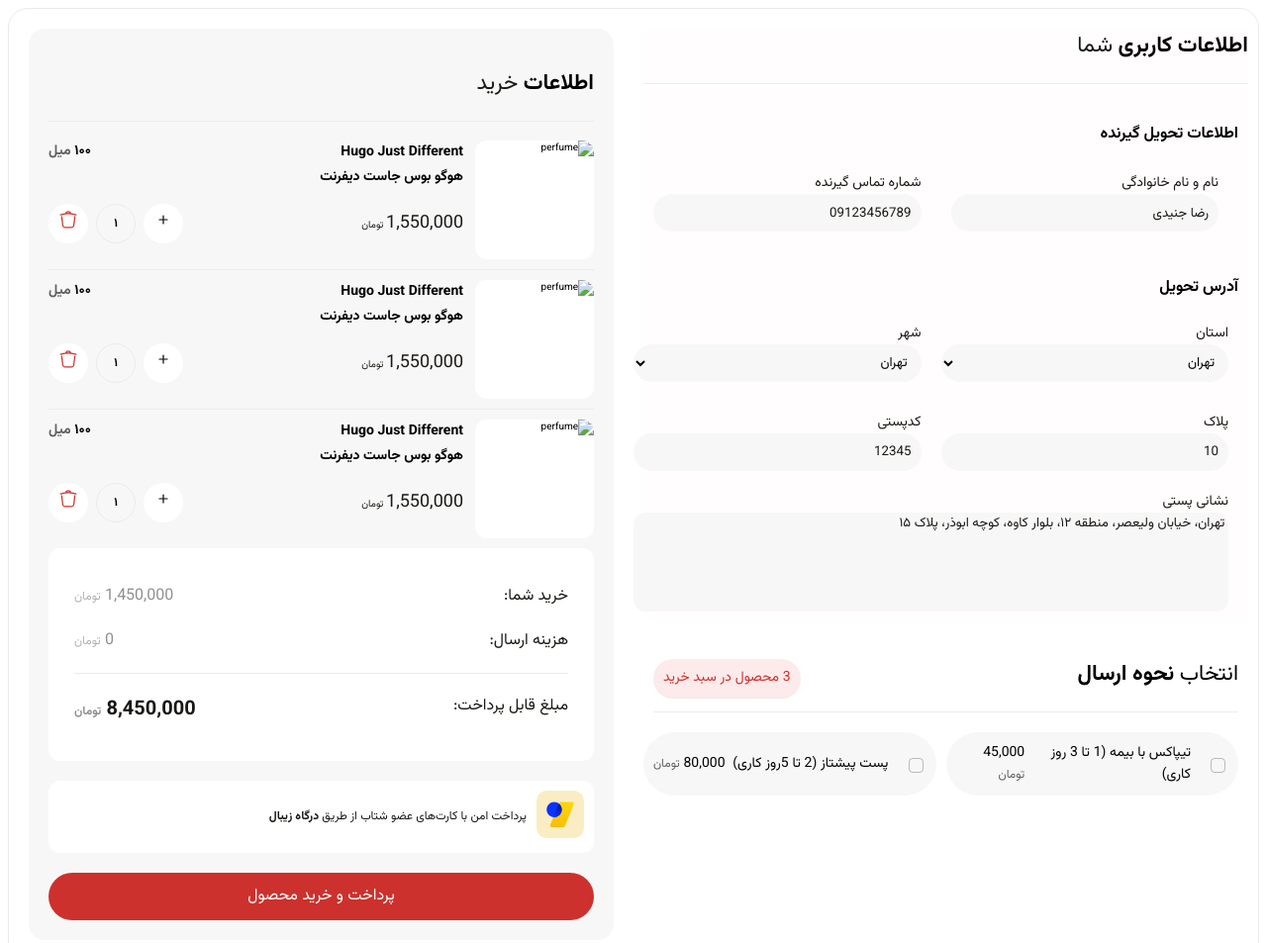
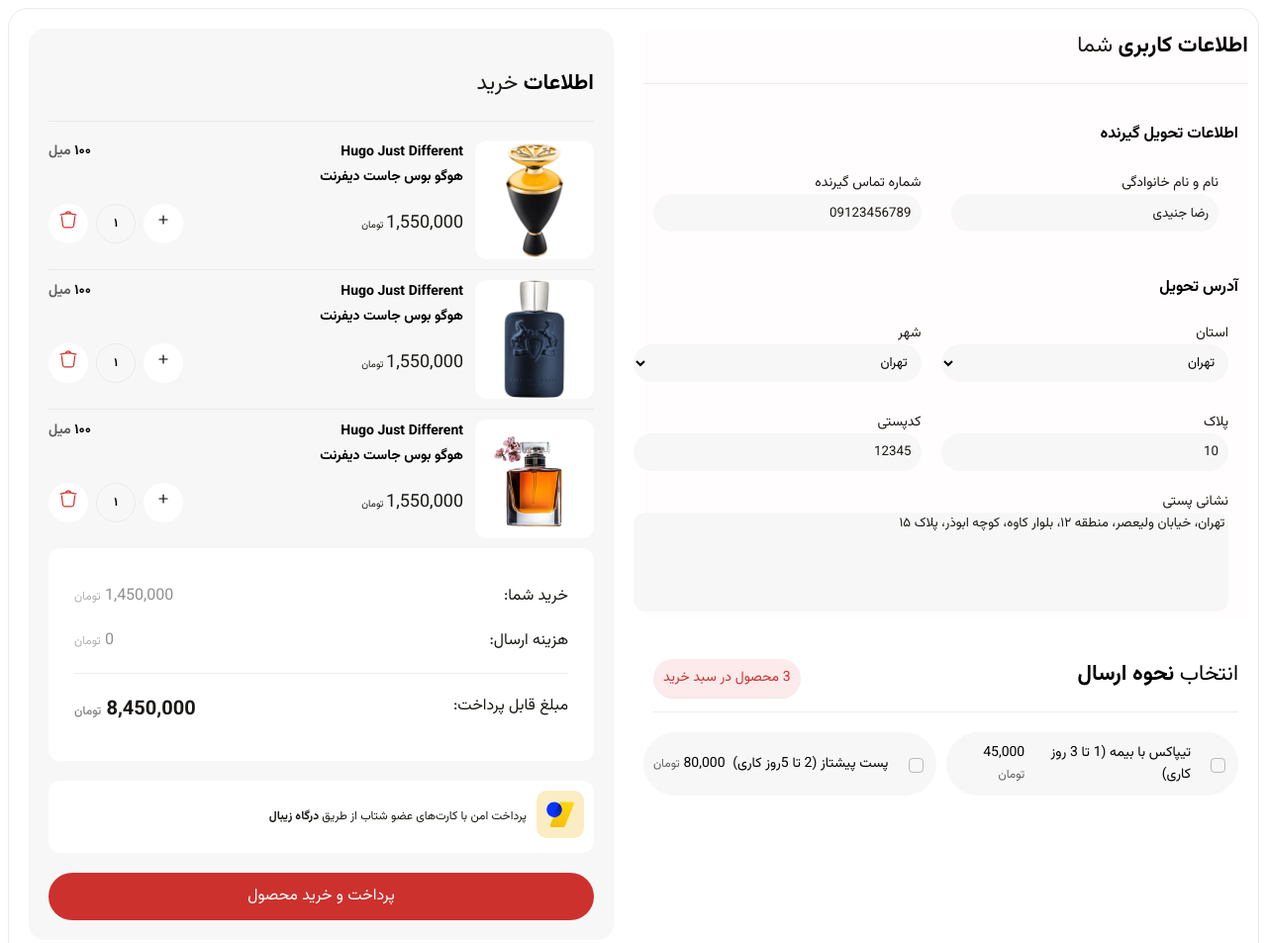
Before and after one commit to mahsa-source/JWASE-final-task, a plain HTML site: page index.html in a window 1280 px wide. Shown: the top 953 px of the page at 99% size. Drawn offline with Linux system fonts and the light colour scheme; the site is published under a folder, as on GitHub Pages, so addresses that start at the root find nothing.

Commit message:
Fix image path for GitHub Pages

```diff
--- a/index.html
+++ b/index.html
@@ -106,7 +106,7 @@
           </div>
           <div class="image1">
             <img
-              src="/assest/images/475e27a9dd671663eb2133230036d0356212741d (1).png"
+              src="assest/images/475e27a9dd671663eb2133230036d0356212741d (1).png"
               alt="perfume"
             />
 
@@ -182,7 +182,7 @@
           </div>
           <div class="image2">
             <img
-              src="/assest/images/4e1b2b89e1389cadef3f9cefda802e21f0d91497.png"
+              src="assest/images/4e1b2b89e1389cadef3f9cefda802e21f0d91497.png"
               alt="perfume"
             />
 
@@ -258,7 +258,7 @@
           </div>
           <div class="image3">
             <img
-              src="/assest/images/87cc61b3c899bf01130d8b31fc1d83376aff5b93.png"
+              src="assest/images/87cc61b3c899bf01130d8b31fc1d83376aff5b93.png"
               alt="perfume"
             />
 
```
